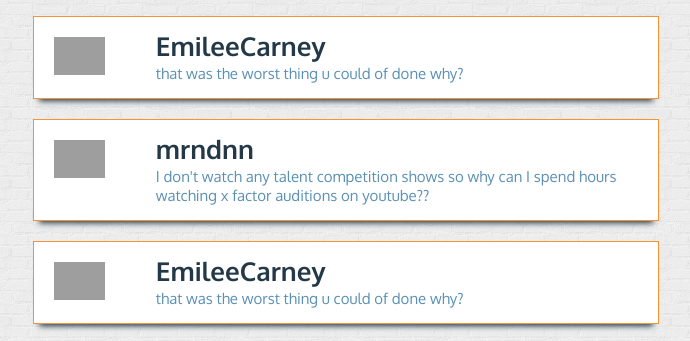
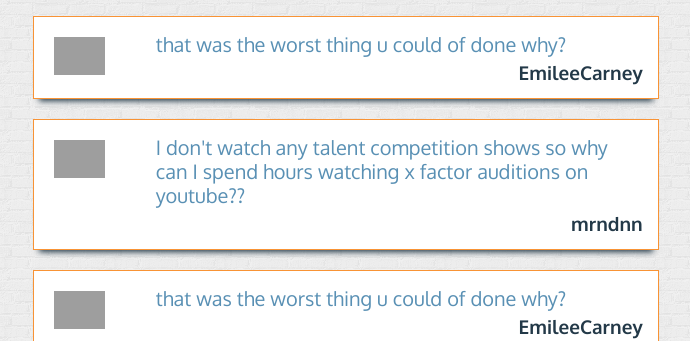
Before and after one commit to bulkan/queshuns, a plain HTML site: page newdesign/index.html in a window 1280 px wide. Shown: the part 445-786 px from the top of the page, without its empty margins (295-985 px from the left). Drawn offline with Linux system fonts and the light colour scheme; grey boxes are pictures that could not be loaded.

Commit message:
changes to UI/UX

```diff
--- a/newdesign/index.html
+++ b/newdesign/index.html
@@ -60,8 +60,8 @@ and <a href="http://jquery.com">jQuery</a>. Blog post with more details and code
                 <img src="http://a0.twimg.com/profile_images/3149940456/d495dbb5887c38fbf8db7cea7fea17d1_normal.jpeg">
             </div>
             <div class="post-text span10">
+                <p class="tweet">that was the worst thing u could of done why?</p>
                 <a class="title" href="http://twitter.com/EmileeCarney/status/359160785202708480">EmileeCarney</a>
-                <p class="tweet">that was the worst thing u could of done why?</p>
             </div>
 		</div>
 
@@ -70,8 +70,8 @@ and <a href="http://jquery.com">jQuery</a>. Blog post with more details and code
                <img src="http://a0.twimg.com/profile_images/378800000088158758/a22f1405e313b4c8eb75371b09b889e7_normal.jpeg">
             </div>
             <div class="post-text span10">
-                       <a href="http://twitter.com/mrndnn/status/359160780651900929" class="title">mrndnn</a>
-                   <p class="tweet">I don't watch any talent competition shows so why can I spend hours watching x factor auditions on youtube??</p>
+                <p class="tweet">I don't watch any talent competition shows so why can I spend hours watching x factor auditions on youtube??</p>
+                <a href="http://twitter.com/mrndnn/status/359160780651900929" class="title">mrndnn</a>
             </div>
 		</div>
 
@@ -80,8 +80,8 @@ and <a href="http://jquery.com">jQuery</a>. Blog post with more details and code
                 <img src="http://a0.twimg.com/profile_images/3149940456/d495dbb5887c38fbf8db7cea7fea17d1_normal.jpeg">
             </div>
             <div class="post-text span10">
+                <p class="tweet">that was the worst thing u could of done why?</p>
                 <a href="http://twitter.com/EmileeCarney/status/359160785202708480" class="title">EmileeCarney</a>
-                <p class="tweet">that was the worst thing u could of done why?</p>
             </div>
 		</div>
 
@@ -90,8 +90,8 @@ and <a href="http://jquery.com">jQuery</a>. Blog post with more details and code
                <img src="http://a0.twimg.com/profile_images/378800000088158758/a22f1405e313b4c8eb75371b09b889e7_normal.jpeg">
             </div>
             <div class="post-text span10">
-                       <a href="http://twitter.com/mrndnn/status/359160780651900929" class="title">mrndnn</a>
-                   <p class="tweet">I don't watch any talent competition shows so why can I spend hours watching x factor auditions on youtube??</p>
+                <p class="tweet">I don't watch any talent competition shows so why can I spend hours watching x factor auditions on youtube??</p>
+                <a href="http://twitter.com/mrndnn/status/359160780651900929" class="title">mrndnn</a>
             </div>
 		</div>
 
--- a/newdesign/stylesheet.css
+++ b/newdesign/stylesheet.css
@@ -188,13 +188,12 @@ i.ss-icon{
 
 .post-text{
     padding: 15px;
-    text-align: left;
 }
 
 .post a{
     font-family: 'Oxygen', sans-serif;
-    font-size: 26px;
-    line-height: 27px;
+    font-size: 19px;
+    line-height: 22px;
     font-weight:700;
     color: #233948;
     -webkit-transition: all .5s ease;
@@ -202,6 +201,8 @@ i.ss-icon{
     -o-transition: all .5s ease;
     -ms-transition: all .5s ease;
     transition: all .5s ease;
+    float: right;
+    padding-top: 5px;
 }
 
 .post a:hover{
@@ -212,12 +213,11 @@ i.ss-icon{
 .tweet{
     font-family: 'Oxygen', sans-serif;
     font-weight: 400;
-    font-size: 15px;
-    line-height: 19px;
+    font-size: 20px;
+    line-height: 24px;
     text-align:left !important;
     color: #5990B4;
     margin-bottom: 0;
-    padding-top: 5px;
 }
 
 .tweet a:hover{
```
